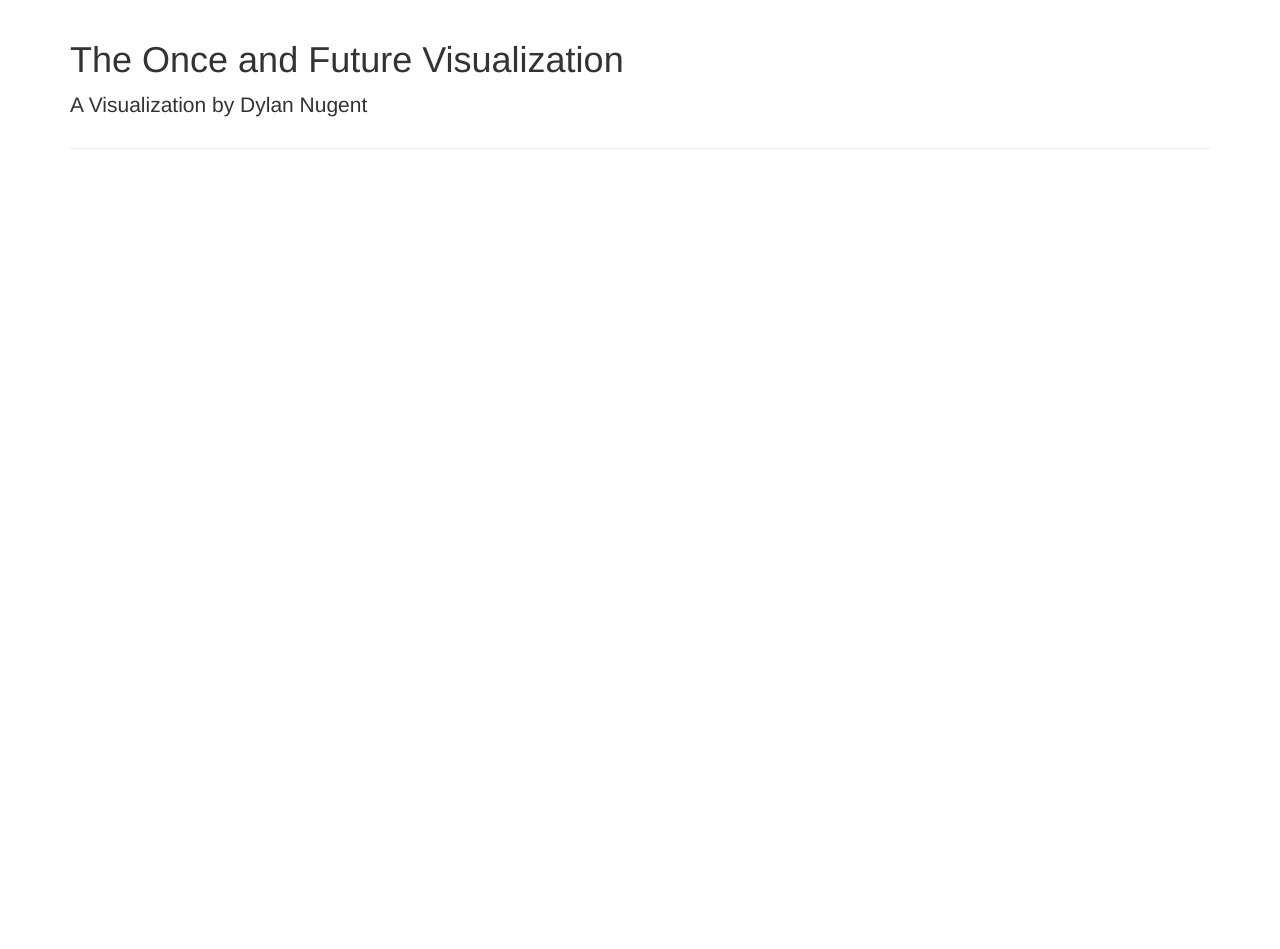
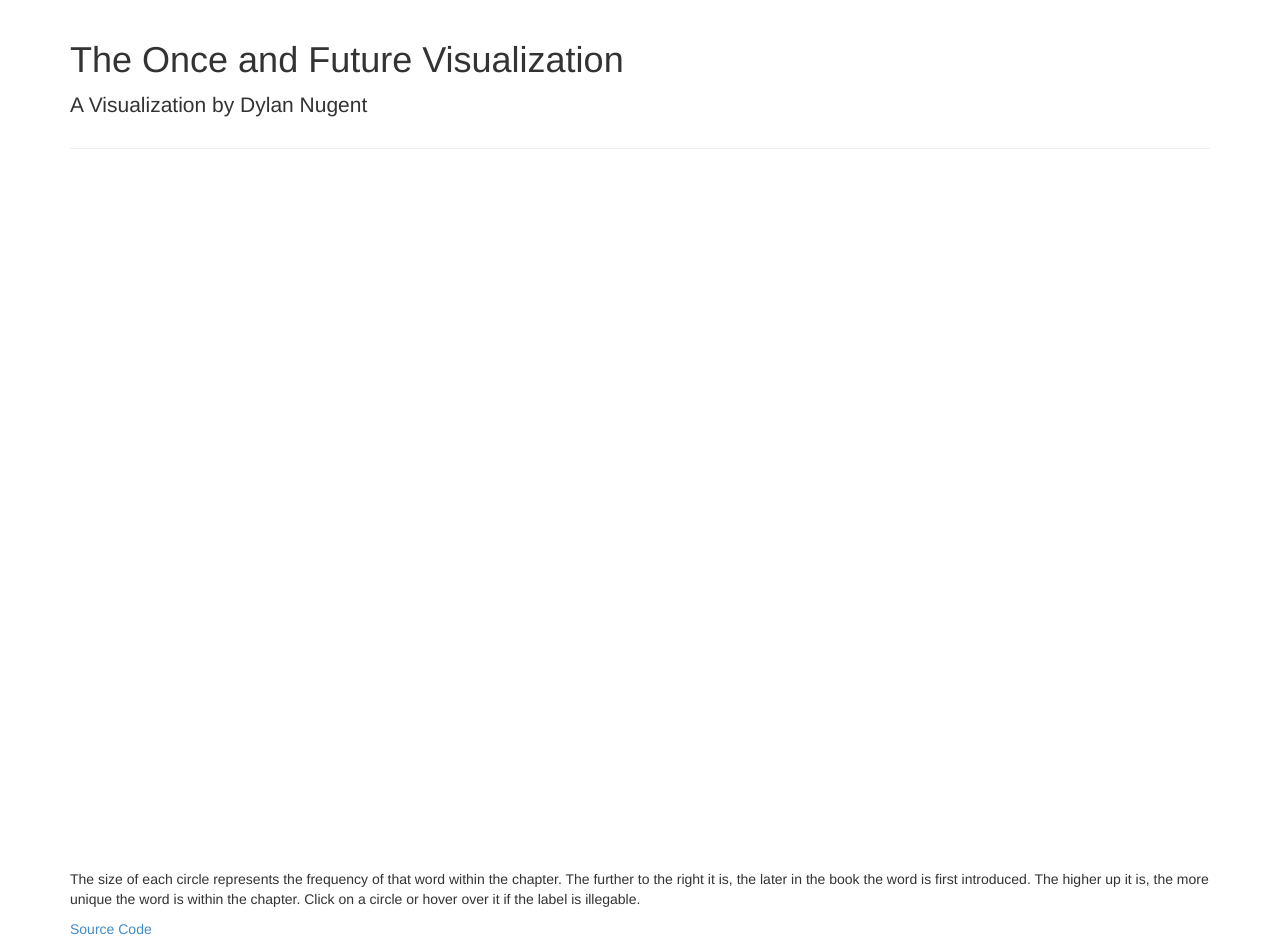
Before and after one commit to Dylnuge/once-and-future-vis, a plain HTML site: page visualizer/index.html in a window 1280 px wide. Before the commit the page ends 869 px from the top, so only its background shows below. Drawn offline with Linux system fonts and the light colour scheme; no server answers.

Commit message:
More cosmetic tweaks.

```diff
--- a/visualizer/assets/js/vis.js
+++ b/visualizer/assets/js/vis.js
@@ -4,7 +4,7 @@
 
   colors = ["#C33048", "#276168", "#FDCD8D", "#AD705B", "#EB5057"];
 
-  width = 1000;
+  width = 1125;
 
   height = 650;
 
@@ -16,7 +16,7 @@
 
   min_cy = 50;
 
-  max_cx = 960;
+  max_cx = 1080;
 
   max_cy = 550;
 
--- a/visualizer/index.html
+++ b/visualizer/index.html
@@ -25,6 +25,21 @@
 
         <!-- d3 will place the visualization here -->
         <div id="vis"></div>
+
+        <div>
+            <p>
+                The size of each circle represents the frequency of that word
+                within the chapter. The further to the right it is, the later in
+                the book the word is first introduced. The higher up it is, the
+                more unique the word is within the chapter. Click on a circle or
+                hover over it if the label is illegable.
+            </p>
+            <p>
+                <a href="https://github.com/Dylnuge/once-and-future-vis">
+                    Source Code
+                </a>
+            </p>
+        </div>
     </div>
 
     <!-- Script tags that can go at the bottom for faster loading -->
```
Also changed, not shown: 1 other file.
